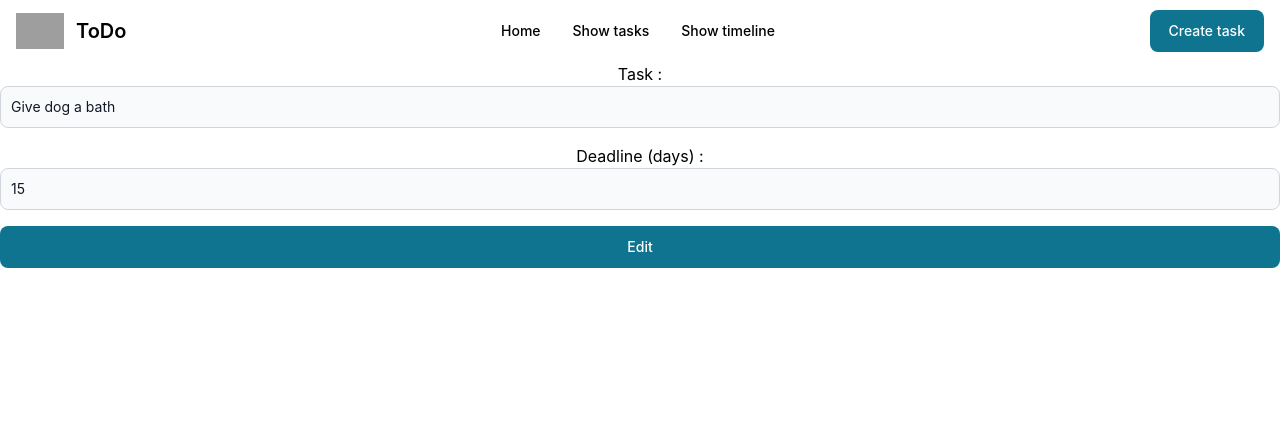
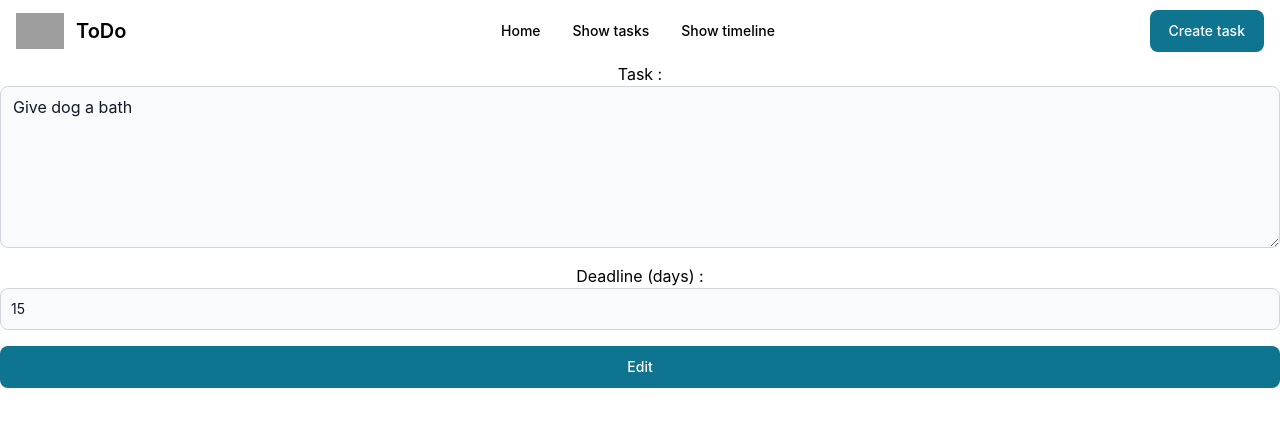
Before and after one commit to ddruart19/react, a React (Create React App) app: page /edit/1 in a window 1280 px wide. Shown: the top 426 px of the page. Built offline with nearby package versions, Linux system fonts and the light colour scheme; grey boxes are pictures that could not be loaded.

Commit message:
TextArea for task input in creation/edition form

```diff
--- a/src/Components/CreateTask.tsx
+++ b/src/Components/CreateTask.tsx
@@ -1,7 +1,7 @@
 import { useContext } from "react";
 import 'flowbite';
 import { Formik, Form, Field, FieldProps, ErrorMessage} from 'formik';
-import { Button, TextInput } from "flowbite-react";
+import { Button, Textarea, TextInput } from "flowbite-react";
 import { TodoListContext } from "../App";
 import * as Yup from "yup";
 import { useNavigate } from "react-router";
@@ -12,11 +12,12 @@ interface FormValues{
 
 const InputText: React.FC<Text & FieldProps> = ({ field, form, ...props }) => {
   return (
-    <TextInput
+    <Textarea
       {...field}
       {...props}
       onChange={form.handleChange}
       onBlur={form.handleBlur}
+      rows={6}
     />
   );
 }
--- a/src/Components/EditTask.tsx
+++ b/src/Components/EditTask.tsx
@@ -1,5 +1,5 @@
 
-import { Button, TextInput } from "flowbite-react";
+import { Button, Textarea, TextInput } from "flowbite-react";
 import { Field, FieldProps, Form, Formik } from "formik";
 import { useContext, useState } from "react";
 import { useNavigate, useParams } from "react-router-dom";
@@ -13,11 +13,12 @@ interface FormValues{
 
 const InputText: React.FC<Text & FieldProps> = ({ field, form, ...props }) => {
     return (
-      <TextInput
+      <Textarea
         {...field}
         {...props}
         onChange={form.handleChange}
         onBlur={form.handleBlur}
+        rows={6}
       />
     );
   }
@@ -56,7 +57,7 @@ const EditTask = () => {
                 onSubmit={(values, actions) => {
                 console.log({ values, actions });
                 todoEdit.taskName = values.taskName;
-                todoEdit.deadline = values.deadline;
+                todoEdit.deadline = Number(values.deadline);
                 actions.setSubmitting(false);
                 navigate('/list');
                 }}
```
